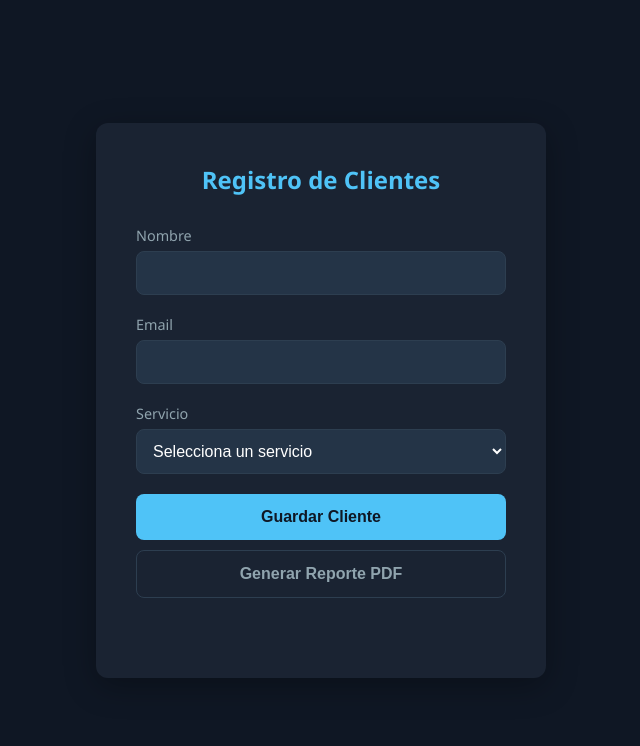
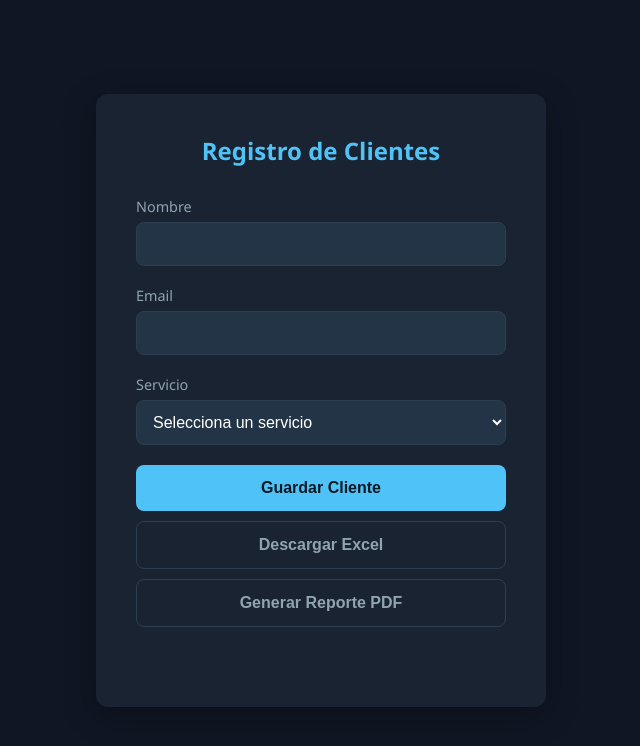
Before and after one commit to criss9406/client_form, a FastAPI app: page / in a window 1280 px wide. Shown: the top 746 px of the page, without its empty margins (319-959 px from the left). Run offline with FastAPI, Linux system fonts and the light colour scheme.

Commit message:
versionado 1.1
se agrega versión "básica"

```diff
--- a/main.py
+++ b/main.py
@@ -79,13 +79,37 @@ async def guardar_cliente(
 
 
 # ──────────────────────────────────────────────
-# Endpoint 2: Generar reporte PDF
+# Endpoint 2: Descargar Excel (backup)
+# ──────────────────────────────────────────────
+
+@app.get("/descargar-excel")
+def descargar_excel():
+    """Descarga el archivo Excel con todos los clientes registrados."""
+
+    if not os.path.exists(ARCHIVO_EXCEL):
+        return JSONResponse(
+            {"mensaje": "No hay clientes registrados aún"},
+            status_code=404
+        )
+
+    return FileResponse(
+        ARCHIVO_EXCEL,
+        media_type="application/vnd.openxmlformats-officedocument.spreadsheetml.sheet",
+        filename=ARCHIVO_EXCEL
+    )
+
+
+# ──────────────────────────────────────────────
+# Endpoint 3: Generar reporte PDF
 # ──────────────────────────────────────────────
 
 @app.get("/generar-reporte")
 def generar_reporte():
     """
     Lee todos los clientes desde clientes.xlsx y genera un PDF.
+
+    El PDF lista cada cliente en formato: nombre | email | servicio.
+    Incluye paginación automática si los registros exceden una página.
     """
 
     # Validar que exista el Excel con datos
--- a/templates/formulario.html
+++ b/templates/formulario.html
@@ -142,7 +142,8 @@
             <button type="submit" class="btn-guardar">Guardar Cliente</button>
         </form>
 
-        <!-- Botón secundario: generar PDF (fuera del form, es un GET independiente) -->
+        <!-- Botones de descarga (fuera del form, son GET independientes) -->
+        <button class="btn-reporte" onclick="descargarExcel()">Descargar Excel</button>
         <button class="btn-reporte" onclick="generarReporte()">Generar Reporte PDF</button>
 
         <!-- Zona de feedback para el usuario -->
@@ -165,6 +166,11 @@
             e.target.reset();
         });
 
+        // ── Descargar Excel: abre el endpoint GET para descargar el backup ──
+        function descargarExcel() {
+            window.open("/descargar-excel", "_blank");
+        }
+
         // ── Generar reporte: abre el endpoint GET en nueva pestaña para descargar ──
         function generarReporte() {
             window.open("/generar-reporte", "_blank");
```
